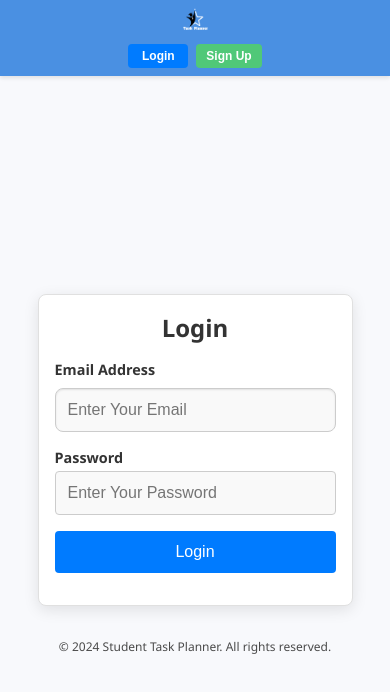
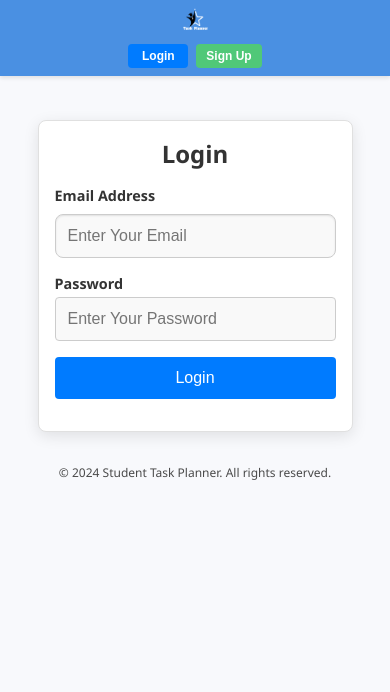
Before and after one commit to AnilaAnilaN/taskPlanner, a React (Vite) app in the folder an/: page /login in a window 390 px wide. Shown: the top 692 px of the page. Built offline with nearby package versions, Linux system fonts and the light colour scheme.

Commit message:
Update App.css

```diff
--- a/an/src/App.css
+++ b/an/src/App.css
@@ -48,7 +48,7 @@ body {
 .main-content {
   flex-grow: 1;
   background-color: #f8f9fc;
-  padding: 65px 20px 20px; /* Reduced top padding */
+  padding: 60px 20px 20px; /* Reduced top padding */
   margin-left: 0;
 }
 
@@ -66,9 +66,9 @@ body {
   display: flex;
   flex-direction: column;
   align-items: center;
-  justify-content: center;
-  min-height: calc(100vh - 65px); /* Adjusted for header */
-  padding: 65px 20px 20px; /* Reduced top padding */
+  justify-content: flex-start; /* Changed to flex-start for dashboard */
+  min-height: calc(100vh - 60px); /* Adjusted for header */
+  padding: 60px 20px 20px; /* Reduced top padding */
 }
 
 .form-container {
@@ -108,7 +108,7 @@ body {
   }
 
   .main-content {
-    padding: 65px 15px 15px;
+    padding: 60px 15px 15px;
   }
 
   .form-container {
@@ -117,7 +117,7 @@ body {
   }
 
   .page-container {
-    padding: 65px 15px 15px;
+    padding: 60px 15px 15px;
   }
 }
 
@@ -135,11 +135,11 @@ body {
   }
 
   .main-content {
-    padding: 65px 10px 10px;
+    padding: 60px 10px 10px;
   }
 
   .page-container {
-    padding: 65px 10px 10px;
+    padding: 60px 10px 10px;
   }
 
   .form-container {
```
